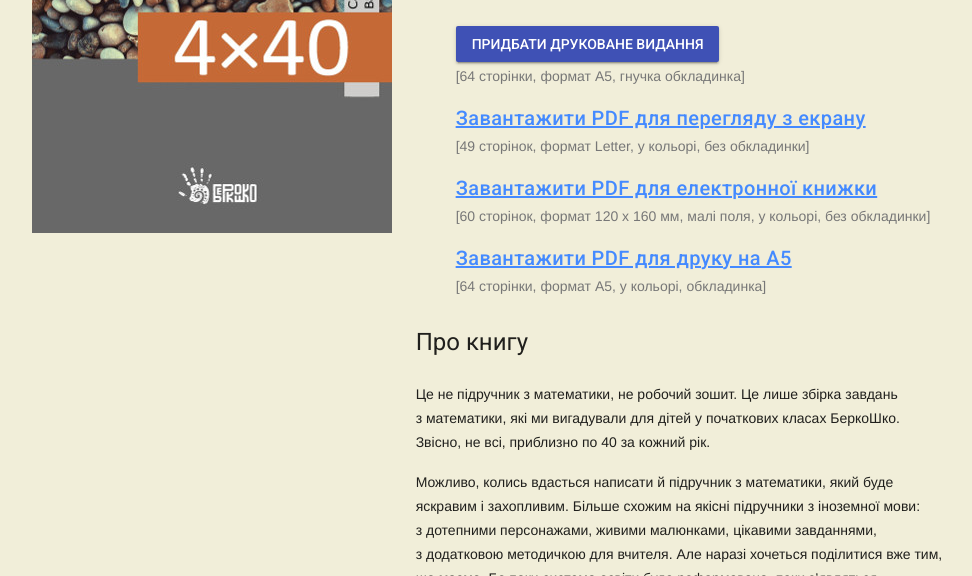
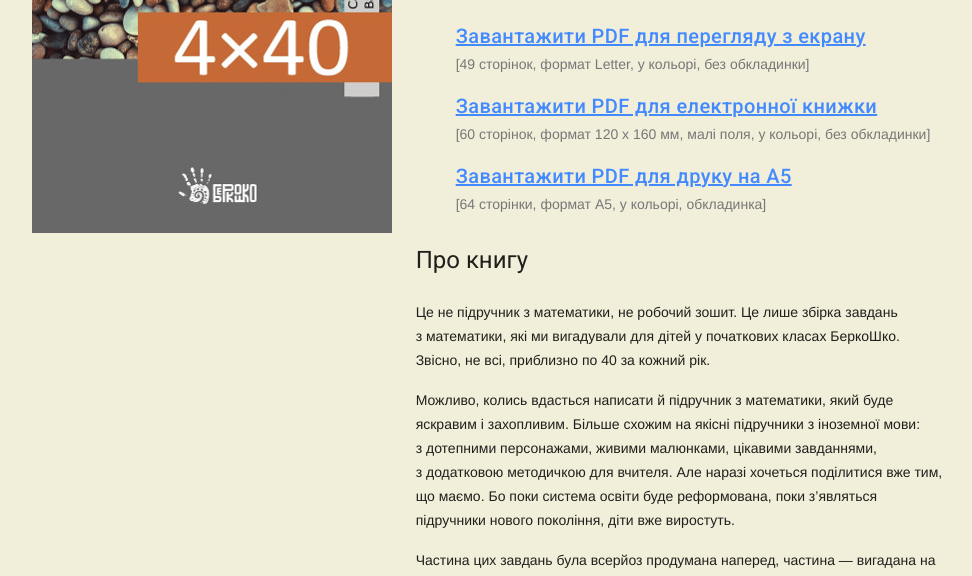
Before and after one commit to alexandervpetrov/book.4x40, a Jekyll site: the page built from index.html, in a window 1280 px wide and 900 px high, cut to the strip 324-900 px from the top of the window. Shown: the whole strip, without its empty margins (154-1126 px from the left). Built offline with Jekyll 4.4.1, drawn with Linux system fonts in a browser that asks for light colours; nearby versions of some CDN libraries.

Commit message:
Remove byuing link

```diff
--- a/index.html
+++ b/index.html
@@ -28,12 +28,6 @@ layout: main
       у&nbsp;проекті <a href="http://berkoschool.kiev.ua">БеркоШко</a>
       з&nbsp;1 по 4 клас (2011&ndash;2014).
     <ul class="book-links">
-      <li>
-        <a
-          href="{{ site.book.buy.url }}"
-          class="mdl-button mdl-js-button mdl-button--raised mdl-js-ripple-effect mdl-button--colored"
-        >Придбати друковане видання</a>
-        <span class="book-link-details">[{{ site.book.buy.details }}]</span>
       <li>
         <a
           href="{{ site.book.online.url }}"
```
